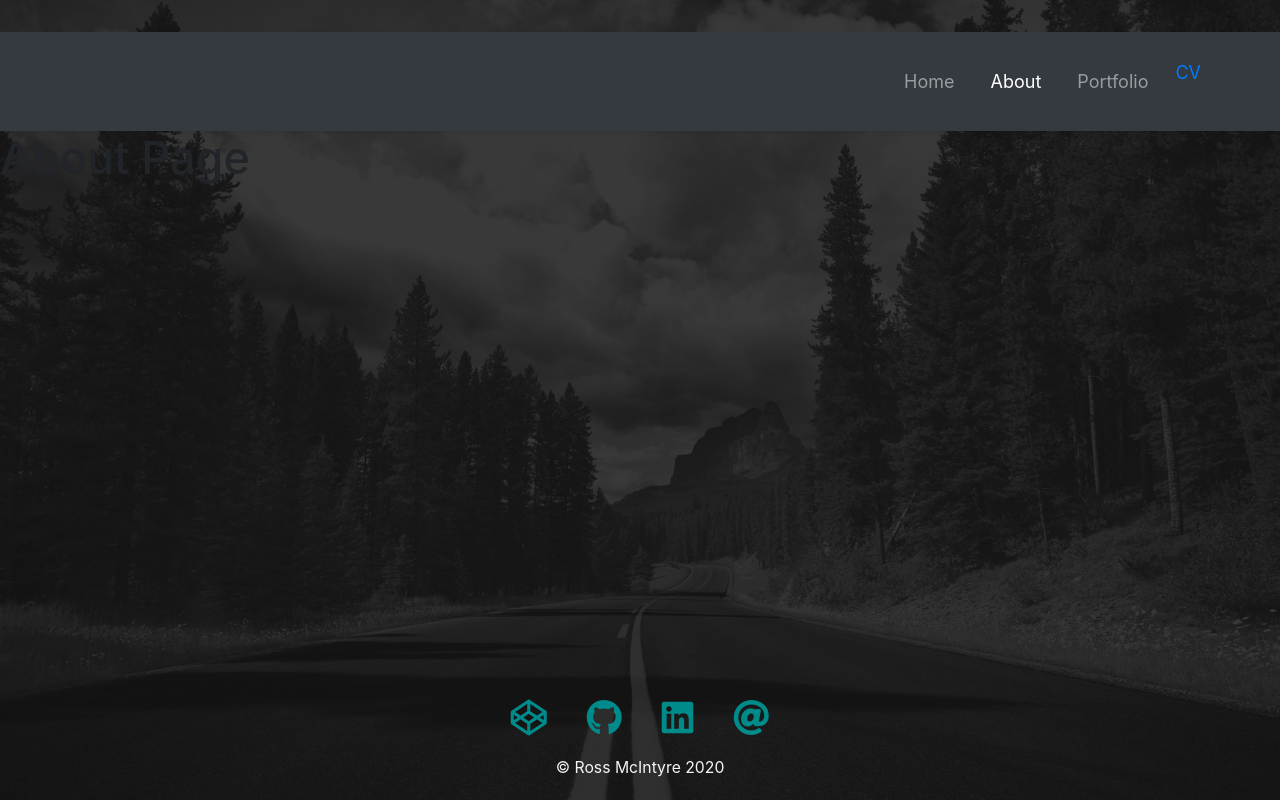
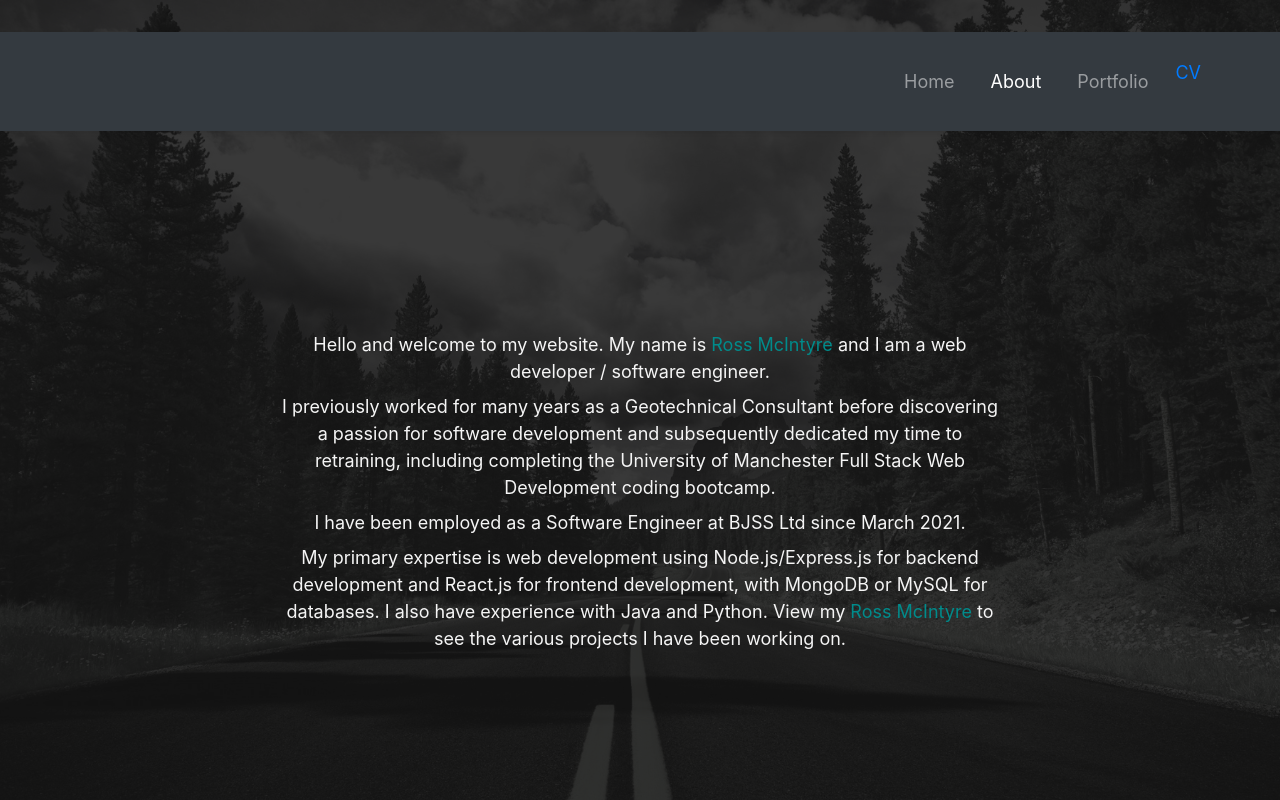
Before and after one commit to Ross-mc/react-portfolio, a React (Create React App) app: page /about in a window 1280 px wide. Shown: the top 800 px of the page. Built offline with nearby package versions, Linux system fonts and the light colour scheme.

Commit message:
about page brings in aboutBio

```diff
--- a/src/pages/About.js
+++ b/src/pages/About.js
@@ -1,8 +1,15 @@
-import React from "react";
+import React, {useState} from "react";
+import BioArrays from "../utils/BioArrays"
+import Bio from "../components/Bio"
 
 const About = () => {
+  const [aboutBio] = useState(BioArrays.AboutBio)
+
+
   return (
-    <h1>About Page</h1>
+    <section className="content">
+      <Bio bioElements={aboutBio}/>
+    </section>
   )
 }
 
```
